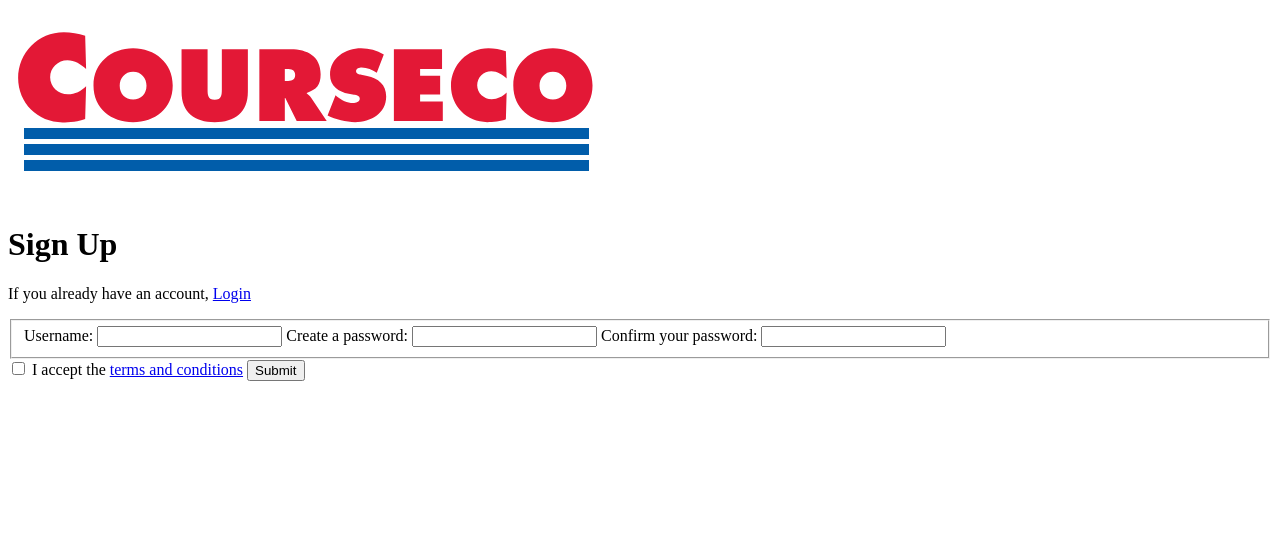
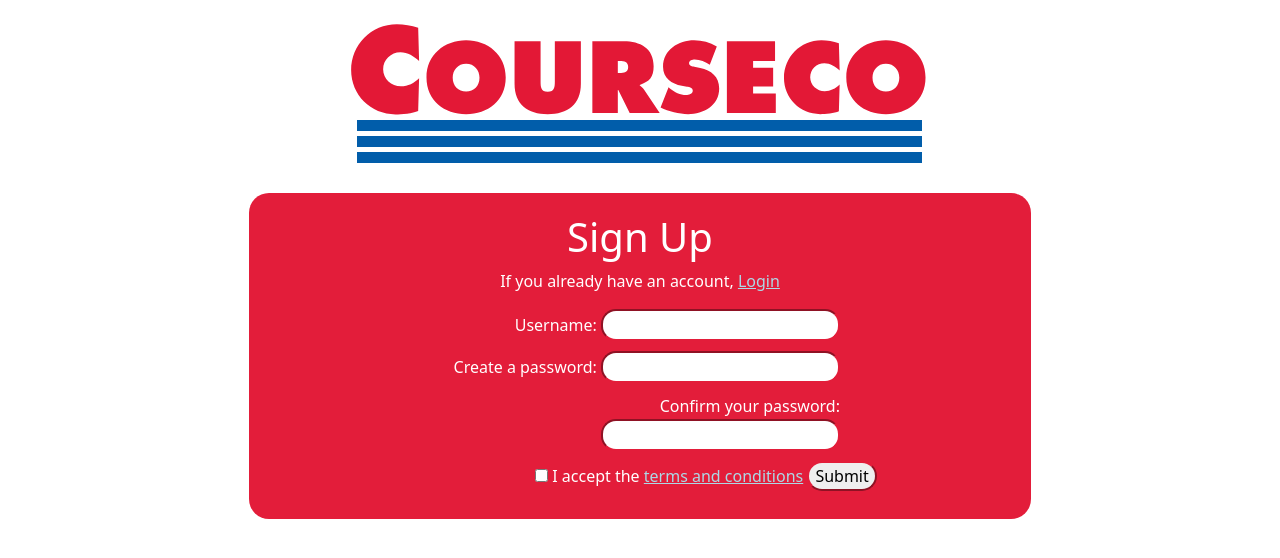
Before and after one commit to Ckwasnik/Acit-2911-Costco-Fanatics, a Flask app: template templates/signup.html in a window 1280 px wide. Shown: the top 558 px of the page. Run offline with Flask 3, Linux system fonts and the light colour scheme; the template is opened without the code that fills it, so the values that code supplies are empty.

Commit message:
added css to make it look like red among us

```diff
--- /dev/null
+++ b/static/signup.css
@@ -0,0 +1,67 @@
+:root {
+    --main-color-black: black;
+    --white: white;
+    --courseco-red: #E31D3A;
+    --courseco-blue: #1D6FB4;
+}
+
+.form-horizontal {
+    align-items: center;
+    background-color: var(--courseco-red);
+    border-radius: 20px;
+    text-align: center;
+    margin: auto;
+    width: 70%;
+    height: 70%;
+    padding: 20px 0px;
+    position: relative;
+    color: var(--white)
+}
+
+.form-horizontal .form-control {
+    border-radius: 20px;
+    background-color: #E31D3A;
+    border-color: var(--courseco-red);
+    position: relative;
+    color: var(--white)
+}
+
+label {
+    margin-bottom: 10px;
+    display: flex;
+    flex-direction: row;
+    justify-content: flex-end;
+    text-align: right;
+    width: 400px;
+    line-height: 26px;
+    margin-bottom: 10px;
+}
+
+.container {
+    display: grid;
+    place-content: center;
+}
+
+img {
+    max-width: 100%;
+    display: grid;
+    place-content: center;
+    margin: auto;
+}
+
+a::before {
+    color: white;
+}
+
+input {
+    border-radius: 15px;
+    border-color: var(--courseco-red);
+}
+
+a#login, a#terms-and-conditions {
+    color: lightblue;
+}
+
+a:visited {
+    color: var(--courseco-blue)
+}
--- a/templates/login.css
+++ /dev/null
@@ -1,4 +0,0 @@
-form {
-    display: block;
-    margin: auto;
-}
--- a/templates/signup.html
+++ b/templates/signup.html
@@ -4,22 +4,32 @@
     <meta charset="UTF-8">
     <meta name="viewport" content="width=device-width, initial-scale=1.0">
     <title>Sign Up Page</title>
-    <link rel="stylesheet" href="signup.css">
+    <link rel="stylesheet" href="/static/signup.css">
+    <link href="https://cdn.jsdelivr.net/npm/bootstrap@5.0.2/dist/css/bootstrap.min.css" rel="stylesheet">
 </head>
 <body>
-    <img src="Courseco-logo.png" alt="Courseco-logo">
+    </form>
+    <div class="form-bg">
+        <div class="container">
+            <div class="row-justify-content-center">
+                <div>
+                    <img src="/static/Courseco-logo.png" alt="Courseco-logo">
+                <form class="form-horizontal">
                     <h1>Sign Up</h1>
-    <p>If you already have an account, <a href="login.html">Login</a></p>
-    <form>
+                    <p>If you already have an account, <a href="login.html" id="login">Login</a></p>
                         <fieldset>
                             <label for="username">Username: <input id="username" name="username" type="text" pattern="[a-z0-5]{8,}" required></label>
                             <label for="password">Create a password: <input id="password" name="password" type="password" pattern="[a-z0-5]{8,}" required></label>
                             <label for="confirmation">Confirm your password: <input id="confirmation" name="confirmation" type="password" pattern="[a-z0-5]{8,}" required></label>
                         </fieldset>
                         <label for="terms-and-conditions">
-            <input class="inline" id="terms-and-conditions" type="checkbox" required name="terms-and-conditions" /> I accept the <a href="terms-and-conditions.txt">terms and conditions</a>
+                            <input class="inline" id="terms-and-conditions" type="checkbox" required name="terms-and-conditions" /> I accept the <a href="terms-and-conditions.txt" id="terms-and-conditions">terms and conditions</a>
                           </label>
                           <input type="submit" value="Submit" required/>
                     </form>
+                </div>
+            </div>
+        </div>
+    </div>
 </body>
 </html>
```
Also changed, not shown: static/login.css (added, +53 -0 lines), templates/login.html (+22 -11 lines), static/Courseco-logo.png (renamed from templates/Courseco-logo.png), static/schedule.css (renamed from templates/schedule.css), templates/signup.css (deleted). Lines whose indentation alone changed are shown as unchanged.
